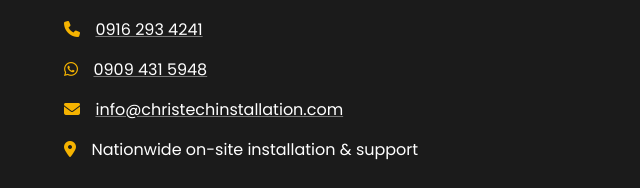
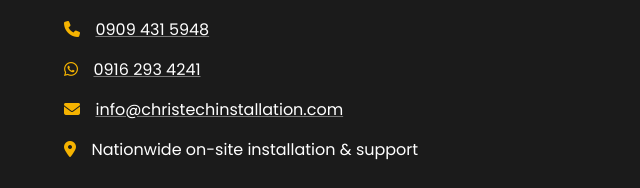
Before and after one commit to Eyobor616/christechinstallation, a plain HTML site: page index.html in a window 1280 px wide. Shown: the part 2269-2457 px from the top of the page, 0-640 px from the left. Drawn offline with Linux system fonts and the light colour scheme; a small style sheet from the web is missing; a web font is replaced by a local one.

Commit message:
Update index.html
update whatsapp contact

```diff
--- a/index.html
+++ b/index.html
@@ -13,7 +13,7 @@
         <nav class="navbar section-content" aria-label="Primary">
             <a href="#hero" class="nav-logo">
                 <div class="logo-text">
-                    <span class="logo-highlight">Chris Tech</span> Installation 3
+                    <span class="logo-highlight">Chris Tech</span> Installation
                 </div>
             </a>
             <button id="menu-open-button" class="menu-toggle" aria-controls="primary-navigation" aria-expanded="false">
@@ -108,8 +108,9 @@
                     <h2 class="section-title">Get in Touch</h2>
                     <p>Ready to install, upgrade or service your solar system? Reach us via phone or WhatsApp and our team will schedule a site visit right away.</p>
                     <ul class="contact-list">
-                        <li><i class="fa-solid fa-phone" aria-hidden="true"></i> <a href="tel:09162934241">0916 293 4241</a></li>
-                        <li><i class="fa-brands fa-whatsapp" aria-hidden="true"></i> <a href="https://wa.me/2349094315948" target="_blank" rel="noopener">0909 431 5948</a></li>
+                        <li><i class="fa-solid fa-phone" aria-hidden="true"></i> <a href="tel:2349094315948">0909 431 5948</a></li>
+                        <li><i class="fa-brands fa-whatsapp" aria-hidden="true"></i> <a href="https://wa.me/2349162934241" target="_blank" rel="noopener">0916 293 4241</a></li>
+
                         <li><i class="fa-solid fa-envelope" aria-hidden="true"></i> <a href="mailto:info@christechinstallation.com">info@christechinstallation.com</a></li>
                         <li><i class="fa-solid fa-location-dot" aria-hidden="true"></i> Nationwide on-site installation &amp; support</li>
                     </ul>
```
